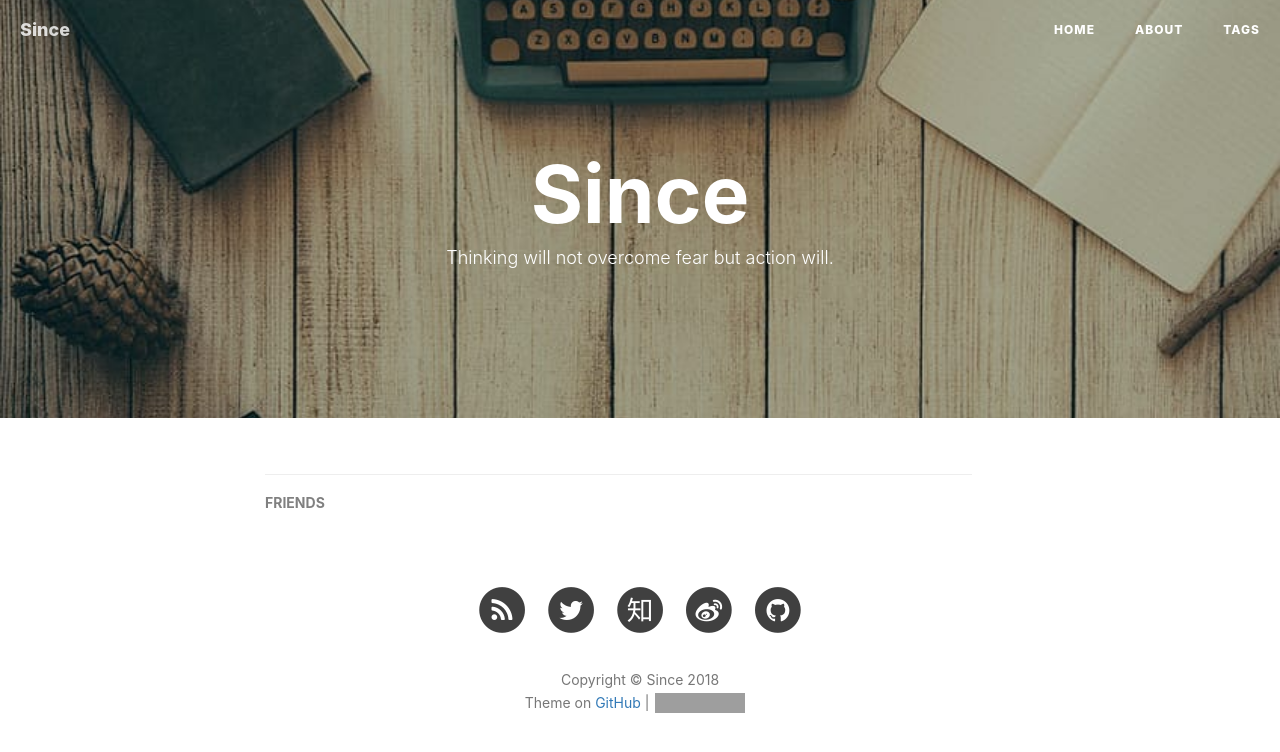
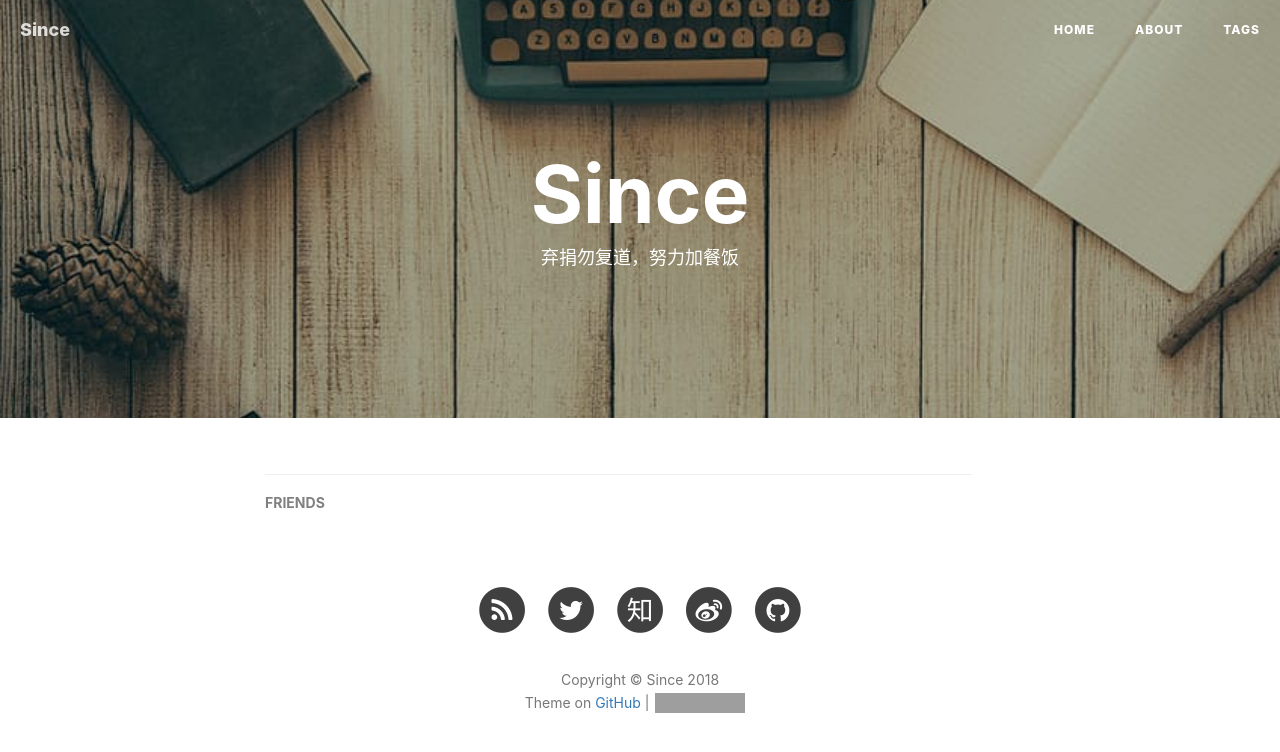
Before and after one commit to since199411/since199411.github.io, a Jekyll site: the page built from index.html, in a window 1280 px wide. Shown: the top 752 px of the page. Built offline with Jekyll 4.4.1, drawn with Linux system fonts in a browser that asks for light colours; nearby versions of some CDN libraries; the list of posts is cut into pages by our own code; comment, search, counter and statistics services are not loaded; grey boxes are pictures that could not be loaded.

Commit message:
Update index.html

```diff
--- a/index.html
+++ b/index.html
@@ -1,6 +1,6 @@
 ---
 layout: page
-description: "Thinking will not overcome fear but action will."
+description: "弃捐勿复道，努力加餐饭"
 ---
 
 {% for post in paginator.posts %}
```
